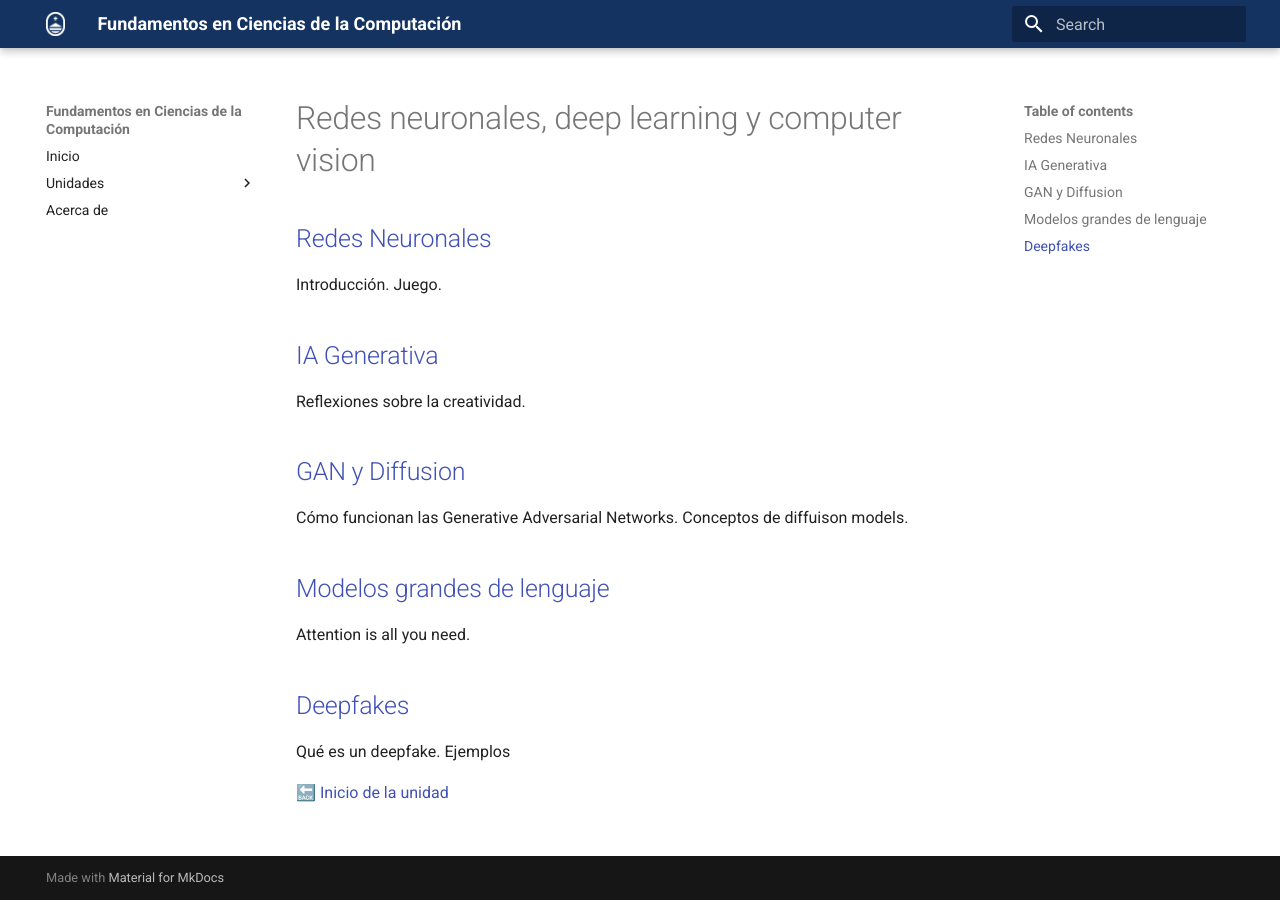
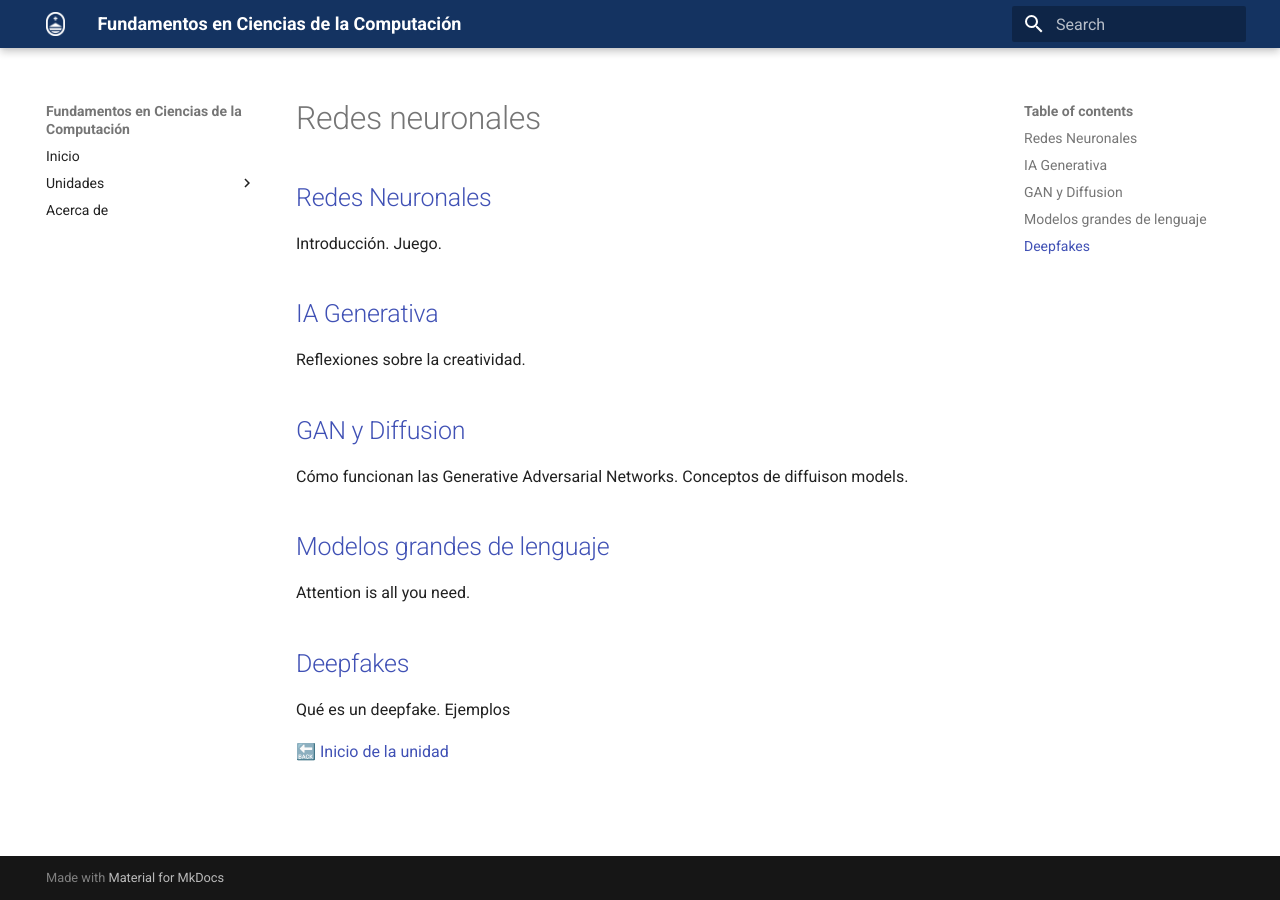
Before and after one commit to ucudal/Fundamentos_Ciencias_Computacion_Conceptos, an MkDocs documentation site: the page built from docs/unidad/5/redes/readme.md, in a window 1280 px wide. Built offline with MkDocs 1.6.1 and Material for MkDocs 9.7.7, drawn with Linux system fonts in a browser that asks for light colours.

Commit message:
Update readme.md

```diff
--- a/docs/unidad/5/redes/readme.md
+++ b/docs/unidad/5/redes/readme.md
@@ -1,4 +1,4 @@
-# Redes neuronales, deep learning y computer vision
+# Redes neuronales
 ## [Redes Neuronales](./1_RN.md)
 
 Introducción. Juego.
```
